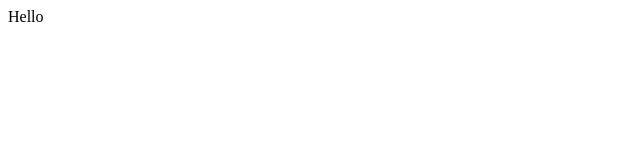
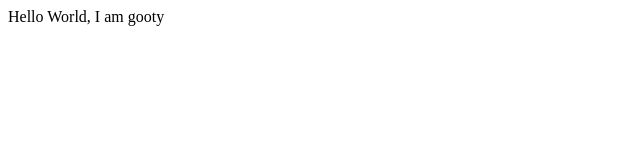
Before and after one commit to gootyboy/gootyboy.github.io, a plain HTML site: page index.html in a window 1280 px wide. Shown: the whole page, without its empty margins (0-640 px from the left). Drawn offline with Linux system fonts and the light colour scheme.

```diff
--- a/index.html
+++ b/index.html
@@ -6,6 +6,6 @@
         <title>hello</title>
     </head>
     <body>
-        Hello
+        Hello World, I am gooty
     </body>
 </html>
```
